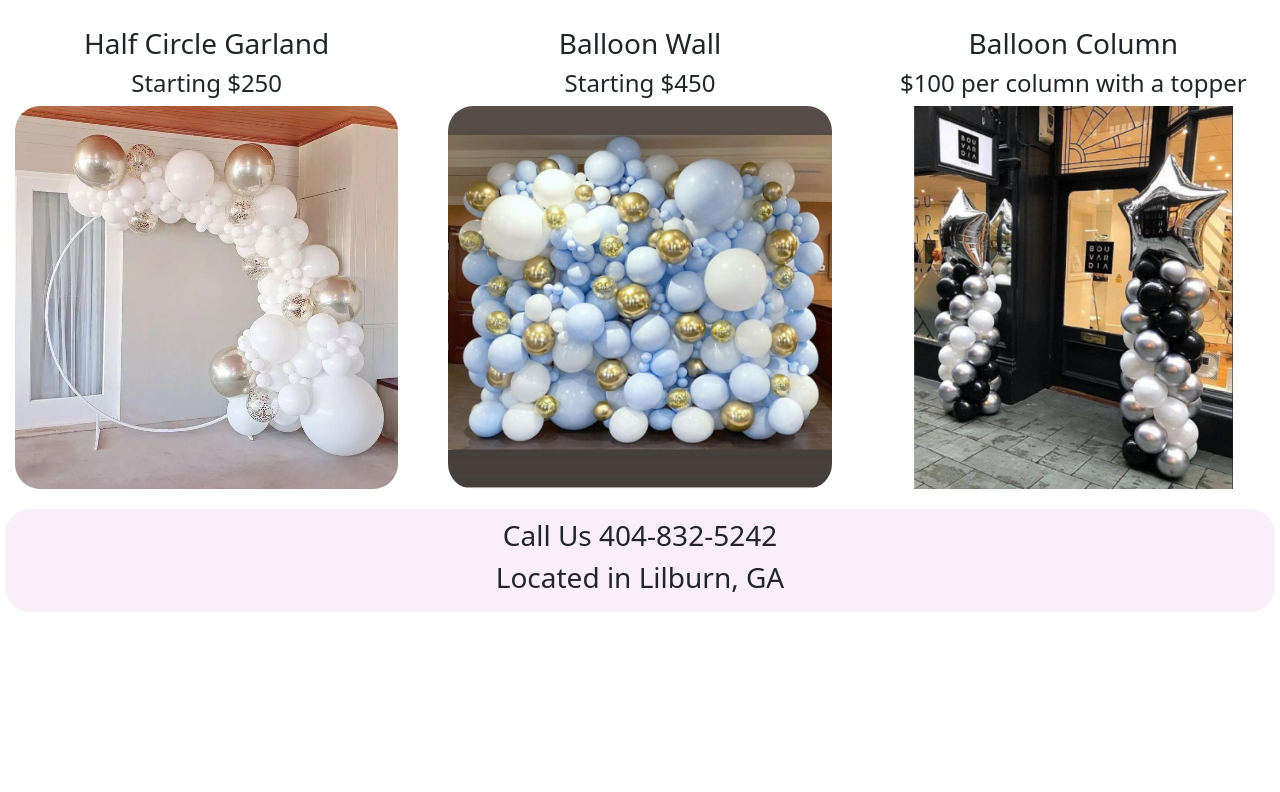
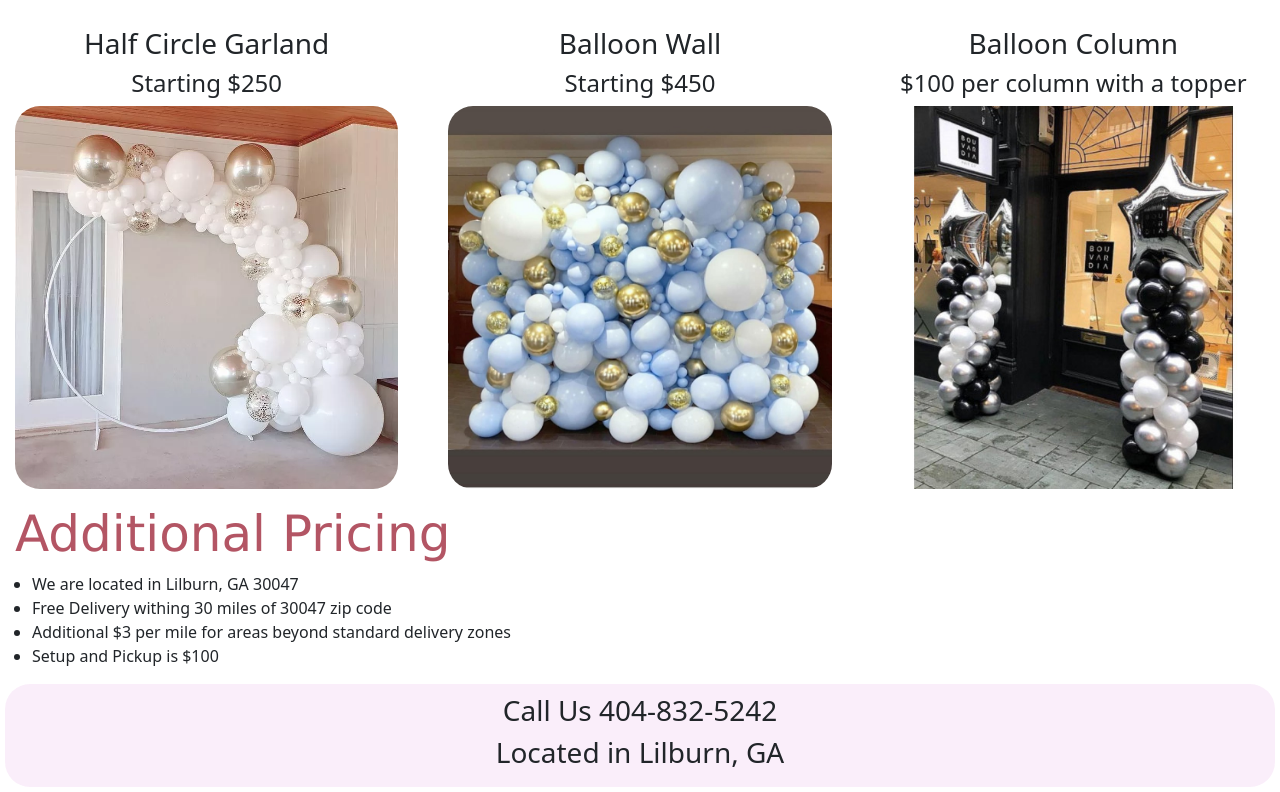
Before and after one commit to mariakisel16/SchickBalloons, a plain HTML site: page services.html in a window 1280 px wide. Shown: the part 727-1519 px from the top of the page. Before the commit the page ends 1344 px from the top, so only its background shows below. Drawn offline with nearby package versions, Linux system fonts and the light colour scheme.

Commit message:
price updates

```diff
--- a/services.html
+++ b/services.html
@@ -120,6 +120,23 @@
           />
         </div>
       </section>
+      <section>
+        <h3 class="pricing-text">Additional Pricing</h3>
+        <ul>
+          <li>
+            We are located in Lilburn, GA 30047
+          </li>
+          <li>
+            Free Delivery withing 30 miles of 30047 zip code
+          </li>
+          <li>
+            Additional $3 per mile for areas beyond standard delivery zones
+          </li>
+          <li>
+            Setup and Pickup is $100
+          </li>
+        </ul>
+      </section>
       <footer>
 
         <div class="footer">
--- a/styles.css
+++ b/styles.css
@@ -61,6 +61,13 @@ footer{
   padding: 10px;
   margin: 5px;
 }
+.pricing-text {
+  font-size: 50px;
+  font-family:Verdana, Geneva, Tahoma, sans-serif;
+  text-align: left;
+  color: rgb(179, 85, 100);
+  padding-left: 15px;
+}
 @media (max-width: 915px) {
   .grid-main-cards {
     grid-template-columns: 1fr;
```
